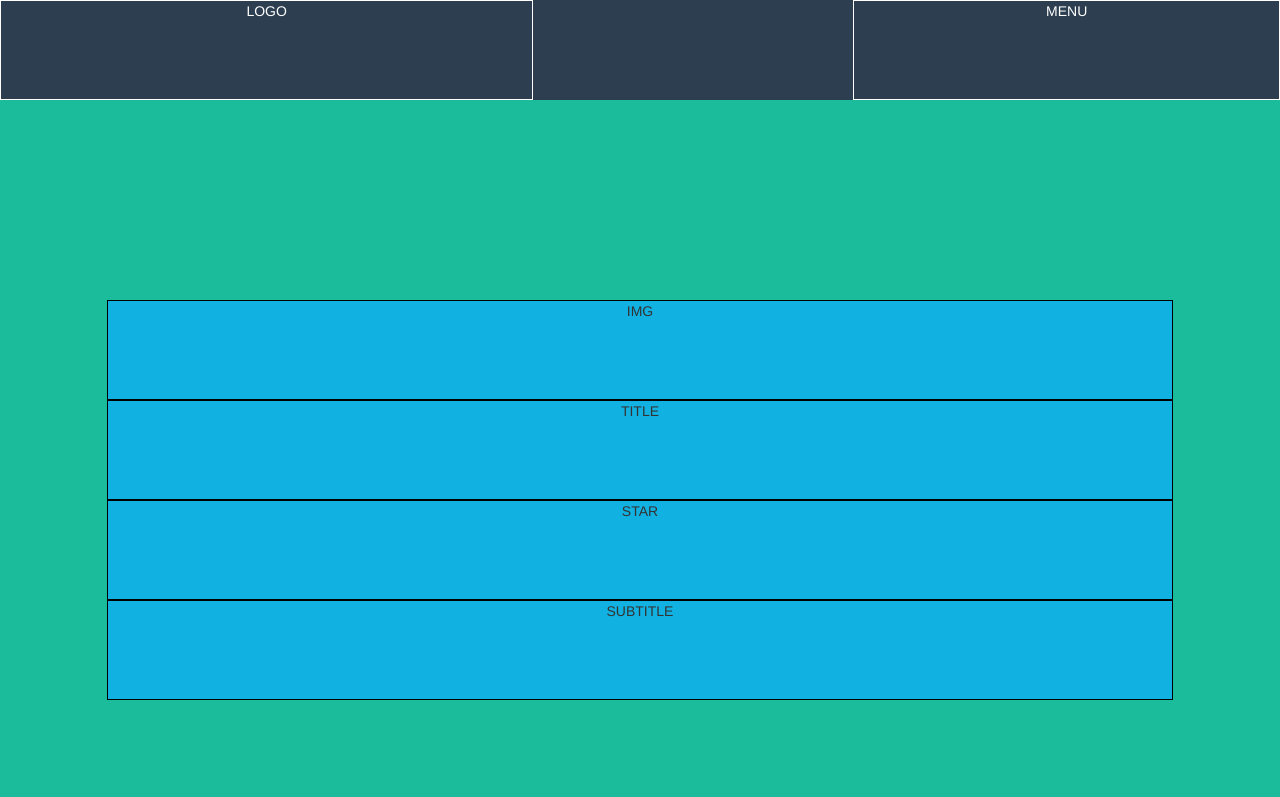
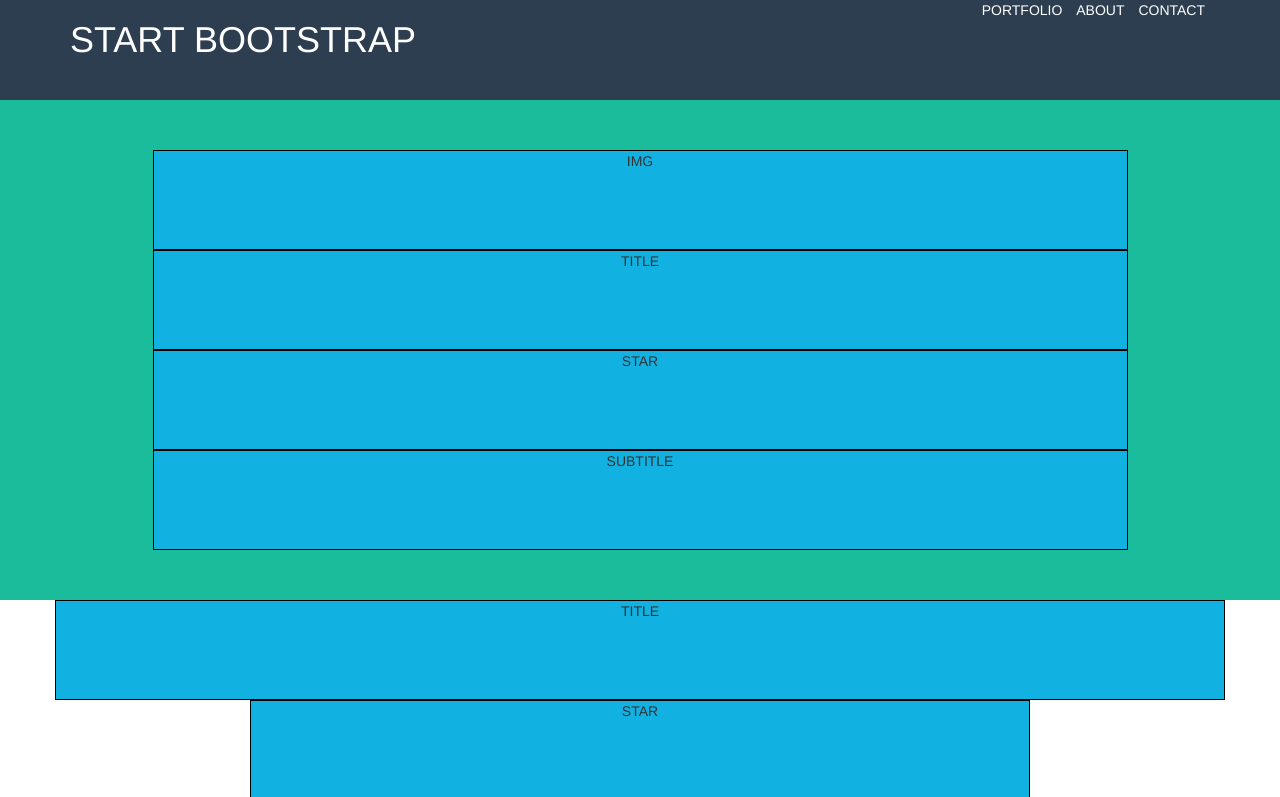
Before and after one commit to marcomanelli/html-css-bootstrap-freelancer, a plain HTML site: page index.html in a window 1280 px wide. Shown: the top 797 px of the page. Drawn offline with nearby package versions, Linux system fonts and the light colour scheme.

Commit message:
header-top

```diff
--- a/assets/css/style.css
+++ b/assets/css/style.css
@@ -4,27 +4,26 @@
   min-height: 100px;
 }
 
-/* NAV */
-nav {
+.mm-bg-green {
+  background-color: #1ABC9C;
+}
+
+.mm-bg-gray {
   background-color: #2C3E50;
+  color: white;
+}
+
+/* HEADER */
+.mm-header-top {
   height: 100px;
 }
 
-nav .nav-left,
-.nav-right > * {
-  color: white;
-  border: 1px solid white;
-  min-height: 100px;
+.header-right ul {
+  list-style: none;
 }
 
-/* HEADER */
-header {
-  background-color: #1ABC9C;
-  height: 800px;
-}
-
-header > div:first-child {
-  margin-top: 200px;
+.mm-header-bottom {
+  padding: 50px 0;
 }
 
 /* ABOUT */
@@ -45,7 +44,3 @@ header > div:first-child {
   height: 100%;
   padding: 50px 0;
 }
-
-.copyright {
-  background-color: #2C3E50;
-}
--- a/index.html
+++ b/index.html
@@ -17,27 +17,36 @@
     <!-- Style -->
     <link rel="stylesheet" href="assets/css/style.css" />
   </head>
+
   <body>
-    <!-- Nav -->
-    <div class="container-fluid">
-      <nav class="row">
-        <div class="col-12">
-          <div class="nav-left col-xs-5 text-center">LOGO</div>
-
-          <div class="nav-right">
-            <div class="col-xs-2 col-xs-push-5 visible-xs-block text-center">
-              HAMBURGER
+    <!-- Header -->
+    <header>
+      <div class="mm-header-top mm-bg-gray text-uppercase">
+        <div class="container">
+          <div class="row">
+            <div class="header-left col-xs-6">
+              <h1>Start Bootstrap</h1>
             </div>
 
-            <div class="col-sm-4 col-sm-push-3 hidden-xs text-center">MENU</div>
+            <div class="header-right col-xs-6 text-right">
+              <div class="visible-xs-block">HAMBURGER</div>
+
+              <div class="hidden-xs">
+                <ul class="list-inline">
+                  <li>Portfolio</li>
+                  <li>About</li>
+                  <li>Contact</li>
+                </ul>
               </div>
             </div>
-      </nav>
+          </div>
+        </div>
       </div>
 
-    <!-- Header -->
-    <div class="container-fluid debug">
-      <header class="row">
+      <!-- Header Bottom -->
+      <div class="mm-header-bottom mm-bg-green">
+        <div class="container debug">
+          <div id="mm-jumbotron" class="row">
             <div class="col-xs-10 col-xs-push-1 text-center">IMG</div>
 
             <div class="col-xs-10 col-xs-push-1 text-center">TITLE</div>
@@ -45,31 +54,34 @@
             <div class="col-xs-10 col-xs-push-1 text-center">STAR</div>
 
             <div class="col-xs-10 col-xs-push-1 text-center">SUBTITLE</div>
+          </div>
+        </div>
+      </div>
     </header>
-    </div>
 
+    <main>
       <!-- Portfolio -->
-    <div class="container debug">
+      <section class="container debug">
         <!-- Title -->
         <div class="row">
-        <div class="col-xs-8 col-xs-push-2 text-center">TITLE</div>
+          <div class="col-xs-12 text-center">TITLE</div>
 
           <div class="col-xs-8 col-xs-push-2 text-center">STAR</div>
         </div>
 
         <!-- Images -->
-      <div class="row">
-        <div class="col-xs-12 col-sm-6 col-lg-4 text-center">immagine</div>
-        <div class="col-xs-12 col-sm-6 col-lg-4 text-center">immagine</div>
-        <div class="col-xs-12 col-sm-6 col-lg-4 text-center">immagine</div>
-        <div class="col-xs-12 col-sm-6 col-lg-4 text-center">immagine</div>
-        <div class="col-xs-12 col-sm-6 col-lg-4 text-center">immagine</div>
-        <div class="col-xs-12 col-sm-6 col-lg-4 text-center">immagine</div>
+        <div class="row text-center">
+          <div class="col-xs-12 col-sm-6 col-lg-4">immagine</div>
+          <div class="col-xs-12 col-sm-6 col-lg-4">immagine</div>
+          <div class="col-xs-12 col-sm-6 col-lg-4">immagine</div>
+          <div class="col-xs-12 col-sm-6 col-lg-4">immagine</div>
+          <div class="col-xs-12 col-sm-6 col-lg-4">immagine</div>
+          <div class="col-xs-12 col-sm-6 col-lg-4">immagine</div>
         </div>
-    </div>
+      </section>
 
       <!-- About -->
-    <div class="about container-fluid debug">
+      <section class="about container-fluid debug">
         <div class="container">
           <div class="row">
             <div class="col-xs-4 col-xs-push-4 text-center">TITLE</div>
@@ -86,10 +98,10 @@
             <div class="col-xs-2 col-xs-push-5 text-center">BUTTON</div>
           </div>
         </div>
-    </div>
+      </section>
 
       <!-- Contact Me -->
-    <div class="container debug">
+      <section class="container debug">
         <div class="contact-me row">
           <div class="col-xs-4 col-xs-push-4 text-center">TITLE</div>
           <div class="clearfix visible-xs-sm-md-lg-block"></div>
@@ -104,23 +116,36 @@
 
           <div class="col-xs-8 col-xs-push-2 text-left">BUTTON</div>
         </div>
-    </div>
+      </section>
+    </main>
 
     <!-- Footer -->
     <footer>
       <div class="links ontainer-fluid debug">
         <div class="container">
           <div class="row">
-            <div class="col-xs-10 col-xs-push-1 col-md-4 col-md-push-0 text-center">location</div>
+            <div
+              class="col-xs-10 col-xs-push-1 col-md-4 col-md-push-0 text-center"
+            >
+              location
+            </div>
 
-            <div class="col-xs-10 col-xs-push-1 col-md-4 col-md-push-0 text-center">web</div>
+            <div
+              class="col-xs-10 col-xs-push-1 col-md-4 col-md-push-0 text-center"
+            >
+              web
+            </div>
 
-            <div class="col-xs-10 col-xs-push-1 col-md-4 col-md-push-0 text-center">about freelancer</div>
+            <div
+              class="col-xs-10 col-xs-push-1 col-md-4 col-md-push-0 text-center"
+            >
+              about freelancer
+            </div>
           </div>
         </div>
       </div>
 
-      <div class="copyright ontainer-fluid debug">
+      <div class="copyright container-fluid mm-bg-gray debug">
         <div class="container">
           <div class="row">
             <div class="col-xs-8 col-xs-push-2 text-center">copyright</div>
```
Also changed, not shown: assets/img/avatar.svg (added), assets/img/cabin.png (added), assets/img/cake.png (added), assets/img/circus.png (added), assets/img/game.png (added), assets/img/safe.png (added), assets/img/submarine.png (added), 1 other file. Lines whose indentation alone changed are shown as unchanged.
